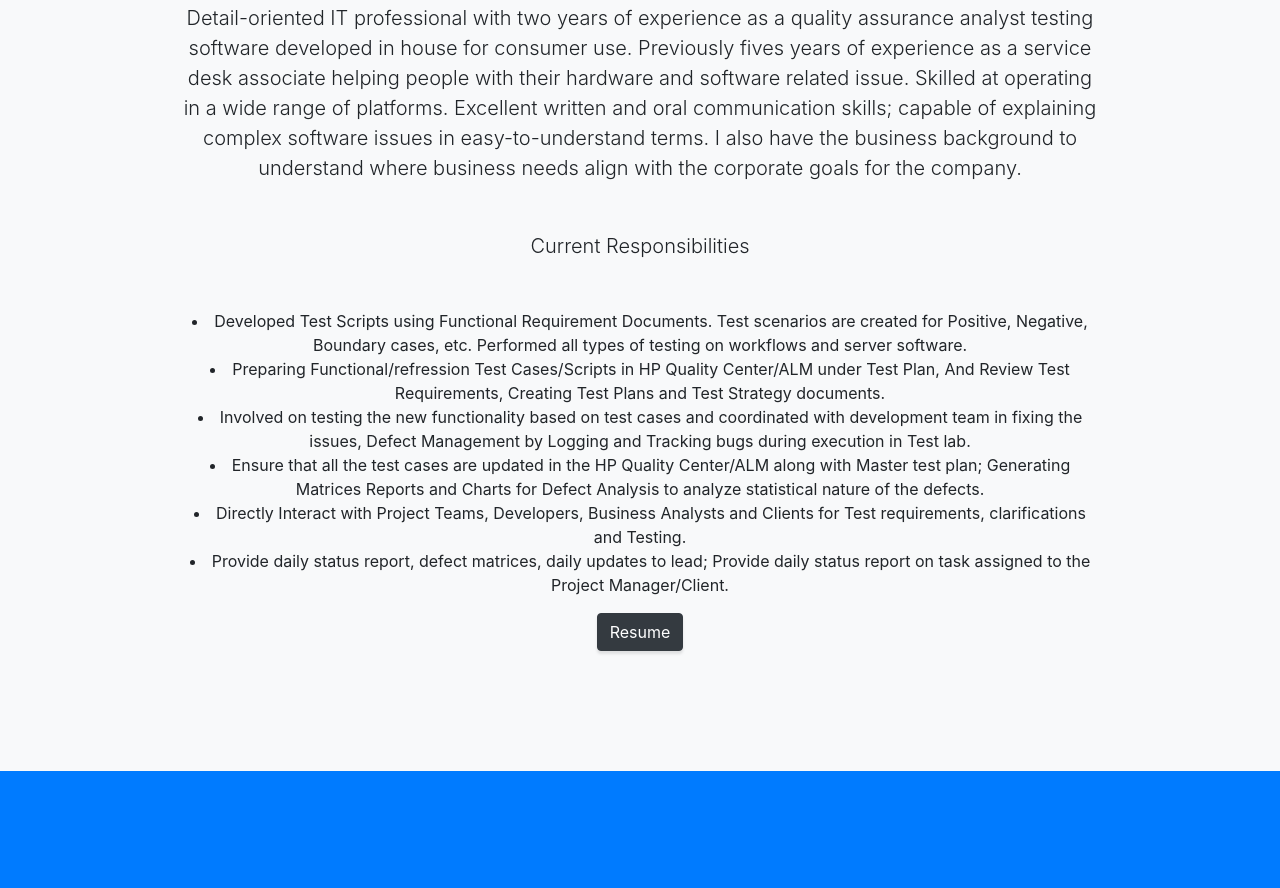
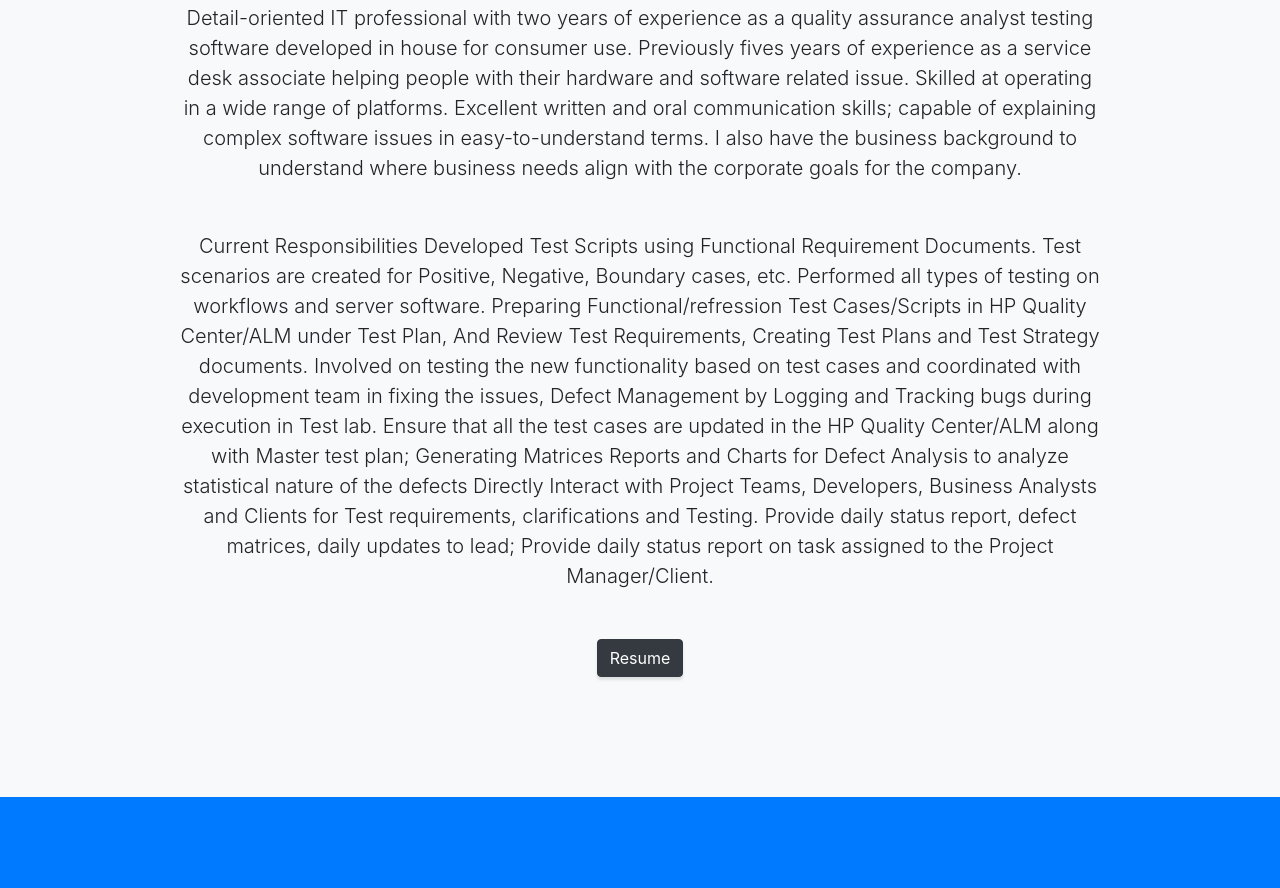
Before and after one commit to rozzel03/rozzel03.github.io, a website with bundled scripts: page index.html in a window 1280 px wide. Shown: the part 963-1851 px from the top of the page. Built offline with nearby package versions, Linux system fonts and the light colour scheme.

Commit message:
reworking

```diff
--- a/index.html
+++ b/index.html
@@ -72,12 +72,12 @@
           <h2>Martina Rozzell</h2>
           <p class="lead mb-5">Detail-oriented IT professional with two years of experience as a quality assurance analyst testing software developed in house for consumer use. Previously fives years of experience as a service desk associate helping people with their hardware and software related issue.  Skilled at operating in a wide range of platforms. Excellent written and oral communication skills; capable of explaining complex software issues in easy-to-understand terms. I also have the business background to understand where business needs align with the corporate goals for the company.</p>
           <p class="lead mb-5"> Current Responsibilities
-            <li>Developed Test Scripts using Functional Requirement Documents. Test scenarios are created for Positive, Negative, Boundary cases, etc. Performed all types of testing on workflows and server software.</li>
-            <li>Preparing Functional/refression Test Cases/Scripts in HP Quality Center/ALM under Test Plan, And Review Test Requirements, Creating Test Plans and Test Strategy documents.</li>
-            <li>Involved on testing the new functionality based on test cases and coordinated with development team in fixing the issues, Defect Management by Logging and Tracking bugs during execution in Test lab.</li>
-            <li>Ensure that all the test cases are updated in the HP Quality Center/ALM along with Master test plan; Generating Matrices Reports and Charts for Defect Analysis to analyze statistical nature of the defects.</li>
-            <li>Directly Interact with Project Teams, Developers, Business Analysts and Clients for Test requirements, clarifications and Testing.</li>
-            <li>Provide daily status report, defect matrices, daily updates to lead; Provide daily status report on task assigned to the Project Manager/Client.</li>
+            Developed Test Scripts using Functional Requirement Documents. Test scenarios are created for Positive, Negative, Boundary cases, etc. Performed all types of testing on workflows and server software.
+            Preparing Functional/refression Test Cases/Scripts in HP Quality Center/ALM under Test Plan, And Review Test Requirements, Creating Test Plans and Test Strategy documents.
+            Involved on testing the new functionality based on test cases and coordinated with development team in fixing the issues, Defect Management by Logging and Tracking bugs during execution in Test lab.
+            Ensure that all the test cases are updated in the HP Quality Center/ALM along with Master test plan; Generating Matrices Reports and Charts for Defect Analysis to analyze statistical nature of the defects
+            Directly Interact with Project Teams, Developers, Business Analysts and Clients for Test requirements, clarifications and Testing.
+            Provide daily status report, defect matrices, daily updates to lead; Provide daily status report on task assigned to the Project Manager/Client.
           </p>
           <a class="btn btn-dark btn-xl js-scroll-trigger" <a download href="Resume.pdf">Resume</a>
         </div>
@@ -146,7 +146,7 @@
             <span class="caption">
               <span class="caption-content">
                 <h2>HTML AND CSS</h2>
-                <p class="mb-0"><a href="/lab1/index.html">Launch Project</a></p>
+                <p class="mb-0">This project was build using only HTML and CSS.</p>
               </span>
             </span>
             <img class="img-fluid" src="img/lab1.png" alt="">
```
